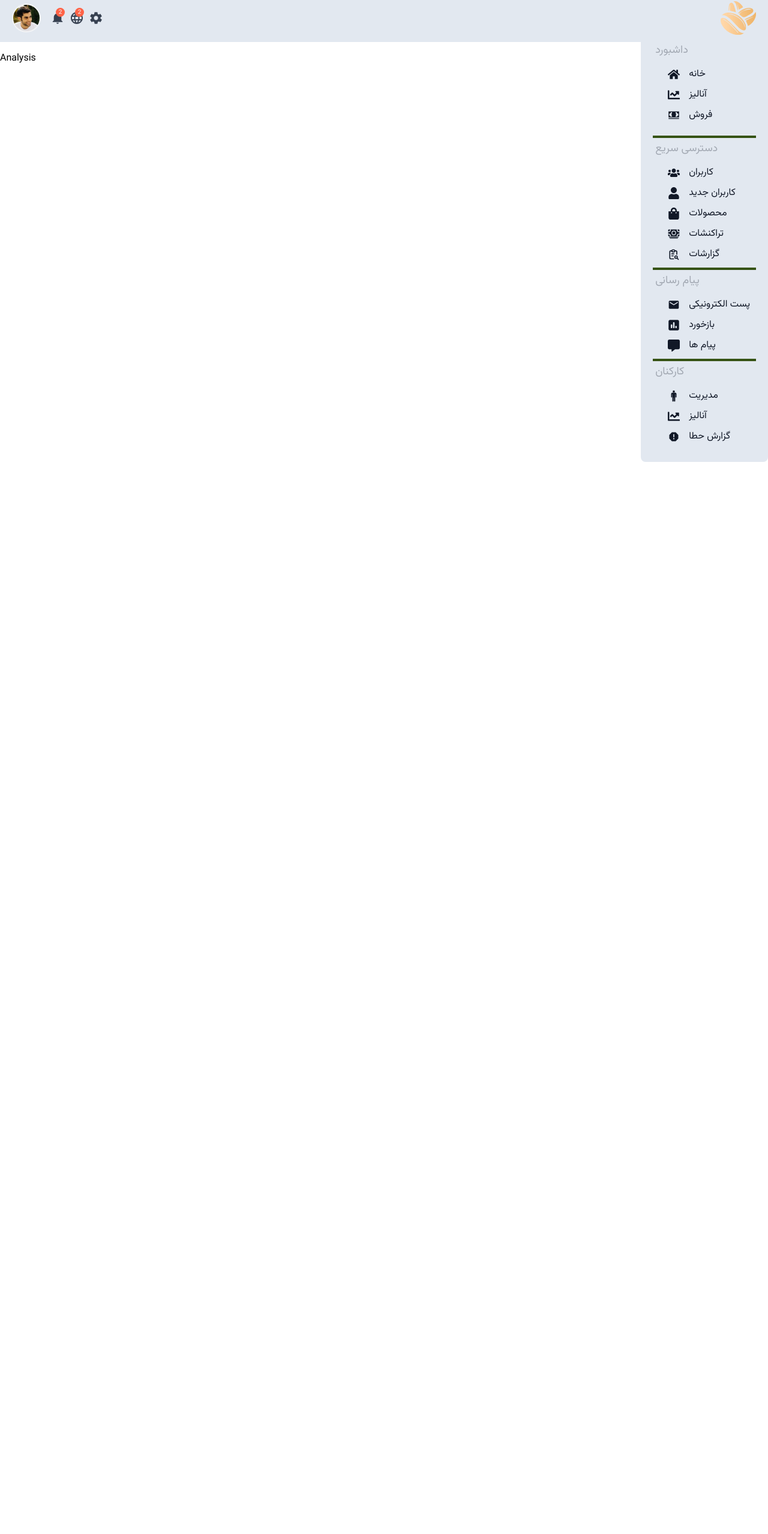
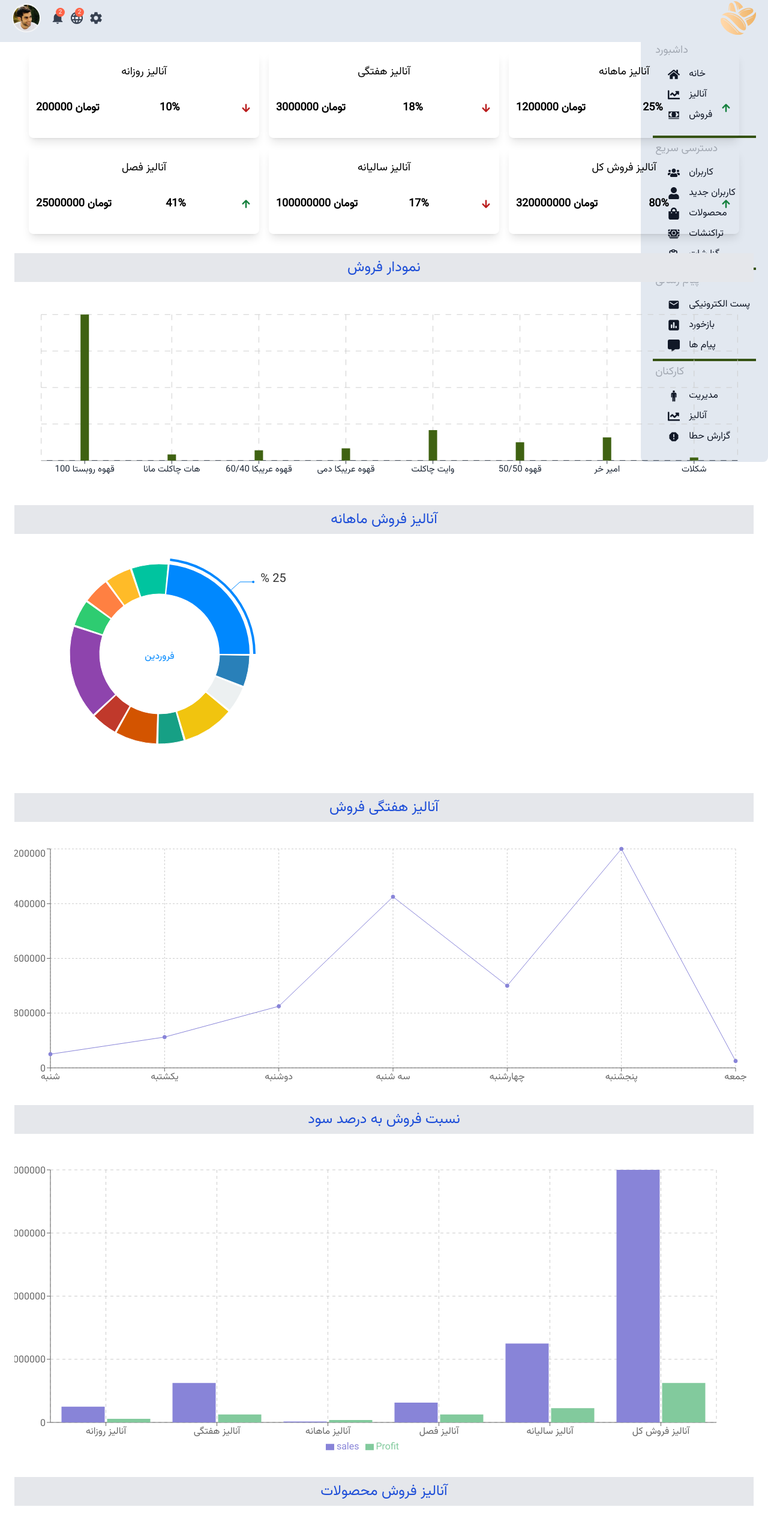
Before and after one commit to darksiders81/panelAdmin, a React app: page /analysis in a window 1280 px wide. Shown: the part 10-2567 px from the top of the page at 60% size. Before the commit the page ends 800 px from the top, so only its background shows below. Built offline with nearby package versions, Linux system fonts and the light colour scheme; the HTML template or start-up script is replaced by a standard one.

Commit message:
dev analisis page is completed

```diff
--- /dev/null
+++ b/src/components/ProfittoBuyChart/ProfittoBuyChart.jsx
@@ -0,0 +1,38 @@
+import { profitToby } from "../../data";
+import {
+  BarChart,
+  Bar,
+  Rectangle,
+  XAxis,
+  YAxis,
+  CartesianGrid,
+  Tooltip,
+  Legend,
+  ResponsiveContainer,
+} from "recharts";
+export default function ProfittoBuyChart() {
+
+  return (
+
+    <BarChart
+      width={1200}
+      height={500}
+      data={profitToby}
+      margin={{
+        top: 20,
+        right: 30,
+        left: 0,
+        bottom: 5,
+      }}
+    >
+      <CartesianGrid strokeDasharray="5 5" />
+      <XAxis dataKey="name"  />
+      <YAxis />
+      <Tooltip />
+      <Legend />
+      <Bar dataKey="sales" stackId="a" fill="#8884d8" />
+      <Bar dataKey="Profit" stackId="b" fill="#82ca9d" />
+    </BarChart>
+
+  );
+}
--- a/src/components/UsersBox/UserBox.jsx
+++ b/src/components/UsersBox/UserBox.jsx
@@ -9,7 +9,7 @@ export default function UserBox(props) {
         className="w-24 h-24 mr-4 rounded-full cursor-pointer border-2 border-gray-100 "
       />
       <div className="flex flex-col justify-center items-center">
-        <h1 className="text-xl">{props.username}</h1>
+        <h1 className="text-xl">{props.name}</h1>
         <h3 className="tex-lg">{props.price} تومان</h3>
       </div>
       {/* <button className="bg-green-600 py-2 px-6 rounded-full text-yellow-50 hover:bg-blue-600">
--- a/src/data.jsx
+++ b/src/data.jsx
@@ -98,8 +98,15 @@ let analisisDatas = [
   {name : "آنالیز سالیانه" , sales : 100_000_000 , ProfitPercentage : 17} ,
   {name : "آنالیز فروش کل" , sales : 320_000_000 , ProfitPercentage : 80}
 ]
+let profitToby=[
+  {name : "آنالیز روزانه" , sales : 20_000_000 , Profit : 4_600_000} ,
+  {name : "آنالیز هفتگی" , sales : 50_000_000 , Profit : 10_000_000} ,
+  {name : "آنالیز ماهانه" , sales : 12_00_000 , Profit : 3_000_000} ,
+  {name : "آنالیز فصل" , sales : 25_000_000 , Profit : 10_000_000} ,
+  {name : "آنالیز سالیانه" , sales : 100_000_000 , Profit : 18_000_000} ,
+  {name : "آنالیز فروش کل" , sales : 320_000_000 , Profit : 50_000_000}
+]
 
 
 
-
-export { datas, monthDatas, users , weeksDatas ,analisisDatas};
+export { datas, monthDatas, users , weeksDatas ,analisisDatas , profitToby};
--- a/src/pages/Analysis/Analysis.jsx
+++ b/src/pages/Analysis/Analysis.jsx
@@ -1,6 +1,56 @@
+import { useState } from "react";
+import Chart from "../../components/Chart/Chart";
+import ChartMonth from "../../components/ChartMonth/ChartMonth";
+import DescrptionBox from "../../components/DescrptionBox/DescrptionBox";
+import { datas, analisisDatas , users } from "../../data";
+
+import WeekChart from "../../components/WeekChart/WeekChart";
+import AnalysisBox from "../../components/AnalysisBox/AnalysisBox";
+import ProfittoBuyChart from "../../components/ProfittoBuyChart/ProfittoBuyChart";
 
 export default function Analysis() {
+  const [productsData, setproductData] = useState(datas);
   return (
-    <div>Analysis</div>
-  )
+    <div className="container">
+      <div className="container grid gap-4  grid-cols-3">
+        {analisisDatas.map((data) => (
+          <>
+            <AnalysisBox {...data} />
+          </>
+        ))}
+      </div>
+      <h1 className="text-center items-center px-2 text-2xl mt-8 text-blue-700 bg-gray-200 py-2 ">
+        نمودار فروش
+      </h1>
+      <Chart dataChart={datas} />
+      <h1 className="text-center text-2xl mt-8 text-blue-700 bg-gray-200 py-2">
+        آنالیز فروش ماهانه
+      </h1>
+      <ChartMonth />
+      <h1 className="text-center text-2xl mt-8 text-blue-700 bg-gray-200 py-2 my-10">
+        آنالیز هفتگی فروش
+      </h1>
+      <WeekChart />
+      <h1 className="text-center text-2xl mt-8 text-blue-700 bg-gray-200 py-2 my-10">
+        نسبت فروش به درصد سود
+      </h1>
+      <div className="mx-auto">
+        <ProfittoBuyChart />
+      </div>
+      <h1 className="text-center text-2xl mt-8 text-blue-700 bg-gray-200 py-2">
+        آنالیز فروش محصولات
+      </h1>
+      <div className="grid lg:grid-cols-4 md:grid-cols-3 sm:grid-cols-2 grid-cols-1 gap-3 my-12 px-4">
+        {productsData.map((product) => (
+          <>
+            <DescrptionBox {...product} />
+          </>
+        ))}
+      </div>
+      <h1 className="text-center text-2xl mt-8 text-blue-700 bg-gray-200 py-2">
+        آنالیز خرید کاربران
+      </h1>
+      <Chart dataChart={users} />
+    </div>
+  );
 }
--- a/src/pages/Home/Home.jsx
+++ b/src/pages/Home/Home.jsx
@@ -7,15 +7,16 @@ import UserBox from "../../components/UsersBox/UserBox";
 import { IoIosArrowDown } from "react-icons/io";
 import WeekChart from "../../components/WeekChart/WeekChart";
 import AnalysisBox from "../../components/AnalysisBox/AnalysisBox";
+import ProfittoBuyChart from "../../components/ProfittoBuyChart/ProfittoBuyChart";
 
 export default function Home() {
   const [productsData, setproductData] = useState(datas);
   const [allUsers, setAllUsers] = useState(users);
   const [isSee, setIsSee] = useState(false);
-  const [boxDataAnalis, setBoxDataAnalis] = useState();
+
 
   return (
-    <div className="container ">
+    <div className="container">
       <div className="container grid gap-4  grid-cols-3">
         {analisisDatas.map((data) => (
           <>
@@ -24,26 +25,14 @@ export default function Home() {
         ))}
       </div>
       <h1
-        className="flex justify-between items-center px-2 text-2xl mt-8 text-blue-700 bg-gray-200 py-2 "
-        onClick={() => {
-          setTimeout(() => {
-            setIsSee(!isSee);
-          }, 1000);
-        }}
+        className="text-center items-center px-2 text-2xl mt-8 text-blue-700 bg-gray-200 py-2 "
+
       >
-        <span>
-          <IoIosArrowDown
-            className={isSee && "rotate-180 transition-all duration-1000"}
-          />
-        </span>
+
         نمودار فروش
-        <span>
-          <IoIosArrowDown
-            className={isSee && "rotate-180 transition-all duration-1000"}
-          />
-        </span>
+
       </h1>
-      {isSee && <Chart dataChart={datas} />}
+     <Chart dataChart={datas} />
 
       <h1 className="text-center text-2xl mt-8 text-blue-700 bg-gray-200 py-2">
         آنالیز فروش ماهانه
@@ -77,6 +66,7 @@ export default function Home() {
         آنالیز خرید کاربران
       </h1>
       <Chart dataChart={users} />
+
     </div>
   );
 }
```
